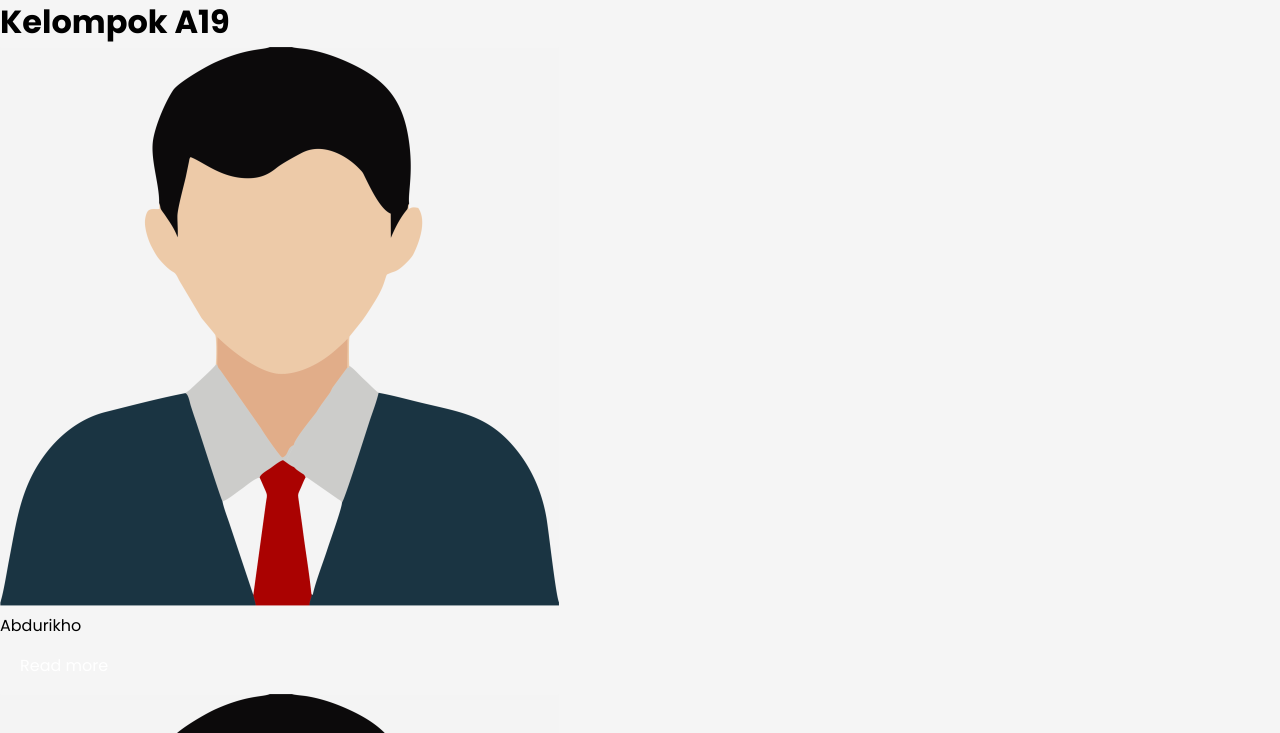
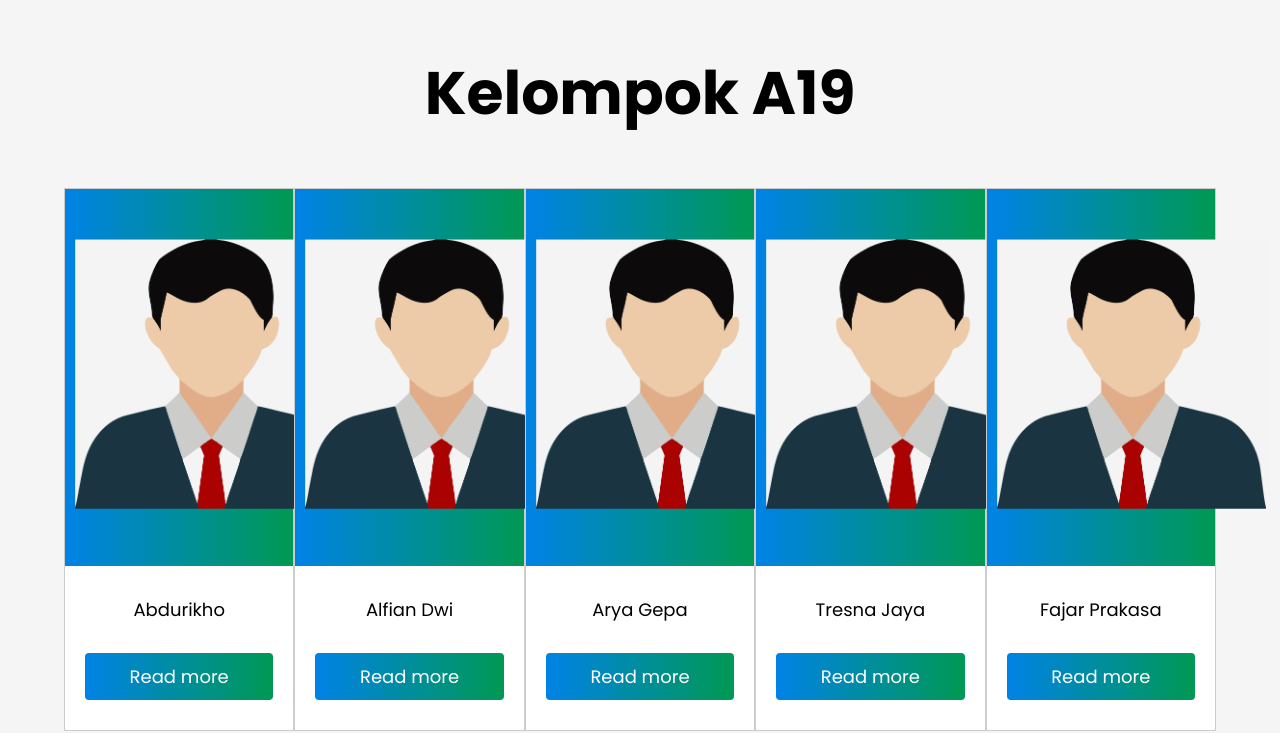
Before and after one commit to rikhoari01/dts-a19, a plain HTML site: page index.html in a window 1280 px wide. Shown: the part 642-1375 px from the top of the page. Drawn offline with Linux system fonts and the light colour scheme.

Commit message:
add our team section style

```diff
--- a/assets/css/style.css
+++ b/assets/css/style.css
@@ -16,6 +16,70 @@ html {
 body {
       background-color: whitesmoke;
 }
+
+.image-resize {
+      height: 270px;
+      object-fit: cover;
+      object-position: center center;
+
+}
+
+.container {
+      width: 90%;
+      margin: 50px auto;
+
+    }
+.heading {
+      text-align: center;
+      font-size: 30px;
+      margin-bottom: 50px;
+      color: black ;
+
+}
+
+.row {
+      display: flex;
+      flex-direction: row;
+      justify-content: space-around;
+      flex-flow: wrap;
+}
+
+.card {
+      width: 20%;
+      background: #fff;
+      border: 1px solid #ccc;
+      margin-bottom: 50px;
+      transition: 0.3s;
+}
+
+.card-header {
+      text-align: center;
+      padding: 50px 10px;
+      background: linear-gradient(to right, #0082e6, #009953);
+      color: #fff;
+}
+
+.card-body {
+      padding: 30px 20px;
+      text-align: center;
+      font-size: 18px;
+}
+
+.card-body .btn {
+      display: block;
+      color: #fff;
+      text-align: center;
+      background: linear-gradient(to right, #0082e6, #009953);
+      margin-top: 30px;
+      text-decoration: none;
+      padding: 10px 5px;
+}
+
+.card:hover {
+      transform: scale(1.05);
+      box-shadow: 0 0 40px -10px rgba(0, 0, 0, 0.25);
+}
+
 footer {
       padding:5px 50px 5px 50px;
       background-color: white;
```
